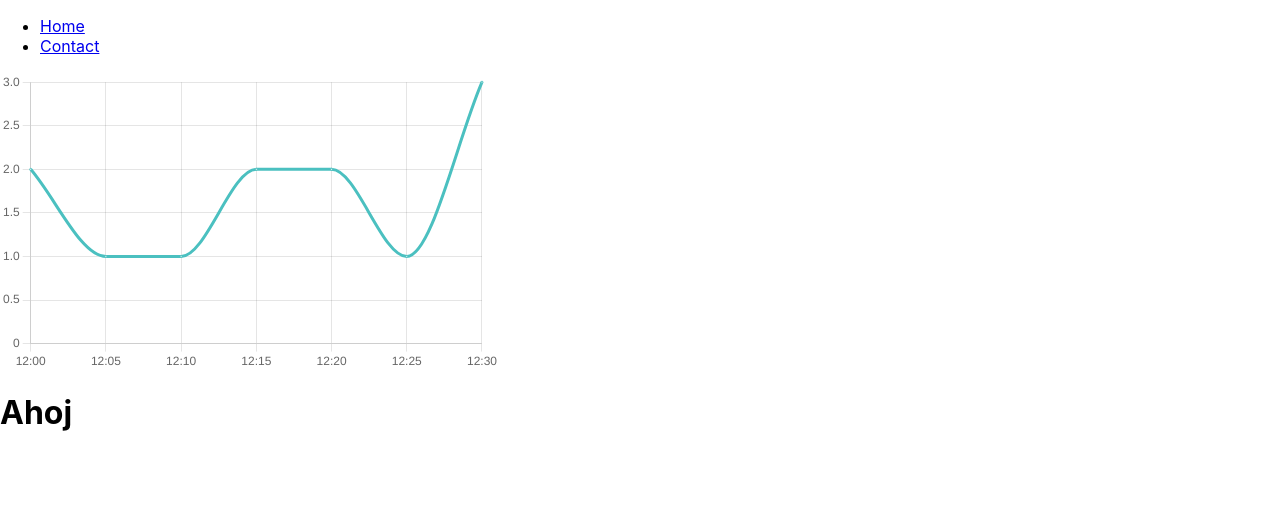
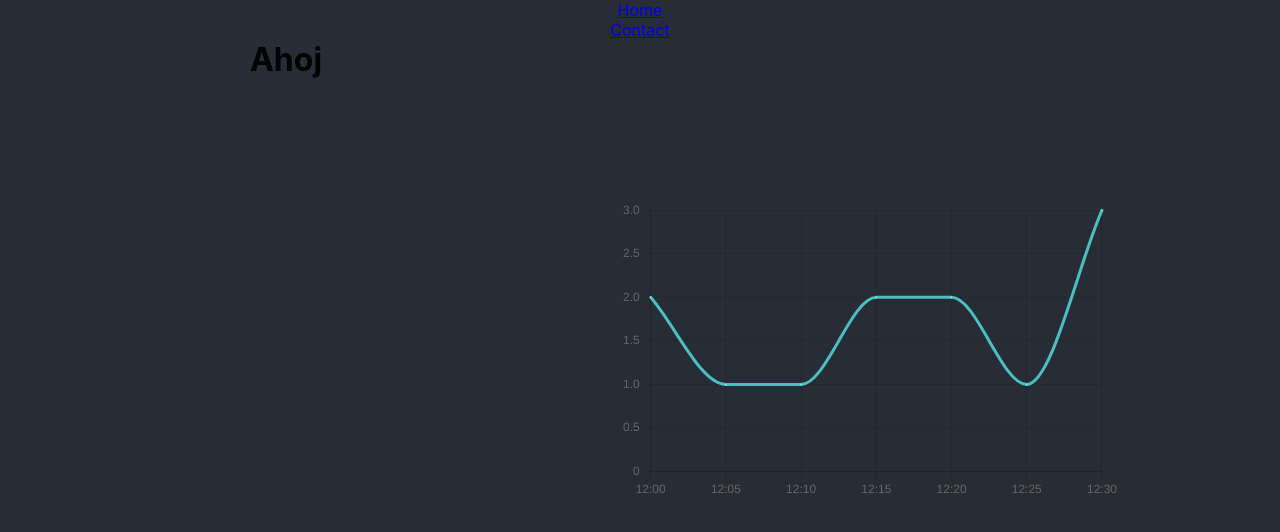
Before and after one commit to lagemaxl/parking-cam-dashboard-Front-End, a React (Create React App) app: page / in a window 1280 px wide. Shown: the top 532 px of the page. Built offline with nearby package versions, Linux system fonts and the light colour scheme.

Commit message:
connect css in js and html

```diff
--- a/public/index.html
+++ b/public/index.html
@@ -25,10 +25,27 @@
       Learn how to configure a non-root public URL by running `npm run build`.
     -->
     <title>React App</title>
+    <style>
+      @media only screen and (min-width: 1920px){
+  .telo {
+    min-width: 1920px;
+  }
+}
+
+.telo {
+ width: 100%;
+ max-width: 1920px;
+ height: 100%;
+ margin: auto;
+}
+
+    </style>
   </head>
   <body>
     <noscript>You need to enable JavaScript to run this app.</noscript>
+    <div class="telo">
     <div id="root"></div>
+    </div>
     <!--
       This HTML file is a template.
       If you open it directly in the browser, you will see an empty page.
--- a/src/App.css
+++ b/src/App.css
@@ -1,38 +1,32 @@
-.App {
+body {
   text-align: center;
+  background-color: #282c34;
+  top: 0;
+  left: 0;
+  right: 0;
+  bottom: 0;
+  position: absolute;
 }
 
-.App-logo {
-  height: 40vmin;
-  pointer-events: none;
+.pocetsmg{
+  border: 3px solid rgba(75,192,192,1);
+  width: 100px;
+  height: 100px;
+  border-radius: 10px;
+  float: left;
+  color: rgba(75,192,192,1);
 }
 
-@media (prefers-reduced-motion: no-preference) {
-  .App-logo {
-    animation: App-logo-spin infinite 20s linear;
-  }
+.Graf {
+  float: right;
+  color: rgba(75,192,192,1);
+  margin: 3em;
+  margin-top: 10em;
+  margin-right: 10em;
 }
 
-.App-header {
-  background-color: #282c34;
-  min-height: 100vh;
-  display: flex;
-  flex-direction: column;
-  align-items: center;
-  justify-content: center;
-  font-size: calc(10px + 2vmin);
-  color: white;
+*{
+  margin: 0;
+  padding: 0;
+  box-sizing: border-box;
 }
-
-.App-link {
-  color: #61dafb;
-}
-
-@keyframes App-logo-spin {
-  from {
-    transform: rotate(0deg);
-  }
-  to {
-    transform: rotate(360deg);
-  }
-}
--- a/src/App.js
+++ b/src/App.js
@@ -4,6 +4,7 @@ import Layout from "./pages/Layout";
 import Home from "./pages/Home";
 import Contact from "./pages/Contact";
 import NoPage from "./pages/NoPage";
+import './App.css';
 
 export default function App() {
   return (
@@ -20,4 +21,4 @@ export default function App() {
 }
 
 const root = ReactDOM.createRoot(document.getElementById('root'));
-root.render(<App />);
+root.render(<div className="telo"><App /></div>);
```
